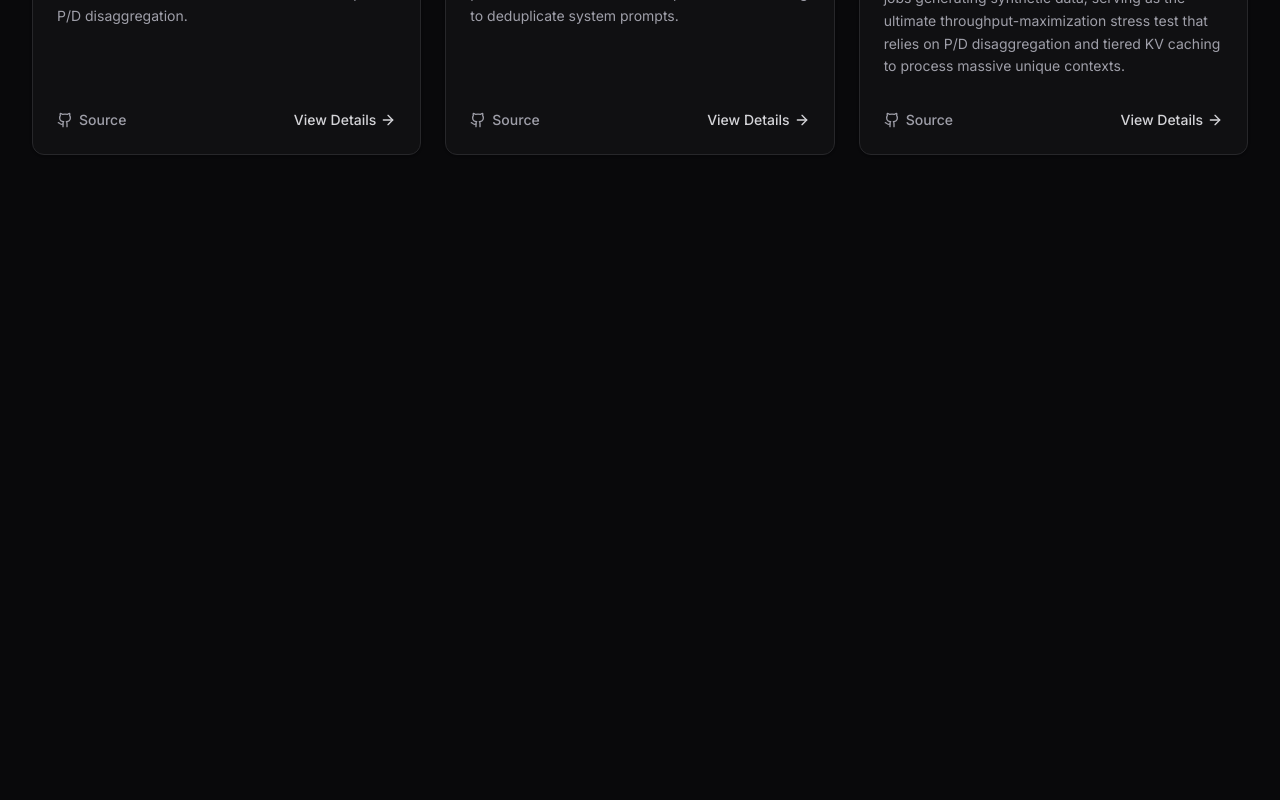
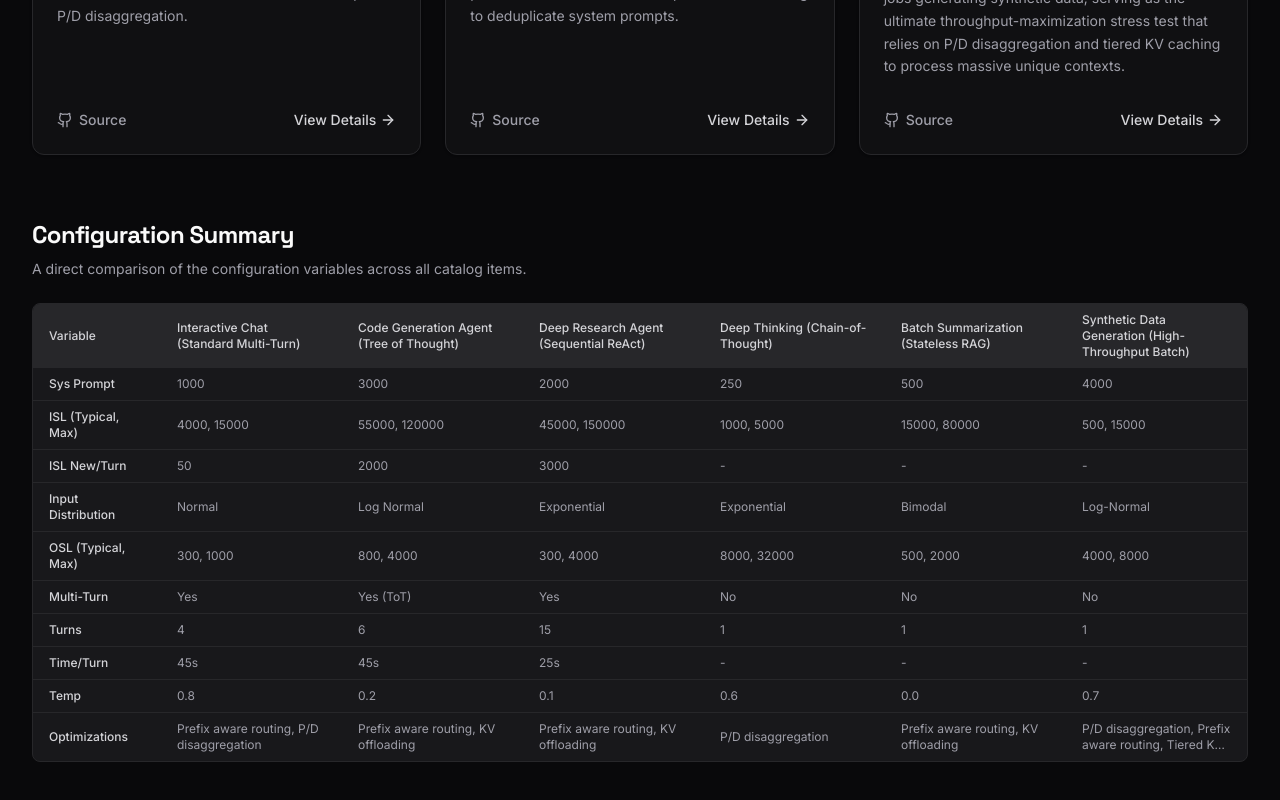
Before and after one commit to seanhorgan/workload-catalog-app, a React (Vite) app: page / in a window 1280 px wide. Shown: the part 816-1616 px from the top of the page. Before the commit the page ends 1019 px from the top, so only its background shows below. Built offline with nearby package versions, Linux system fonts and the light colour scheme.

Commit message:
Refresh values based on github and reorganize information

```diff
--- a/index.html
+++ b/index.html
@@ -3,7 +3,7 @@
   <head>
     <meta charset="UTF-8" />
     <meta name="viewport" content="width=device-width, initial-scale=1.0" />
-    <title>My Google AI Studio App</title>
+    <title>Workload Catalog</title>
   </head>
   <body>
     <div id="root"></div>
--- /dev/null
+++ b/scripts/validate_catalog.js
@@ -0,0 +1,91 @@
+import fs from 'fs';
+import path from 'path';
+import { fileURLToPath } from 'url';
+
+const __dirname = path.dirname(fileURLToPath(import.meta.url));
+
+const workloadsFile = path.join(__dirname, '../src/data/workloads.ts');
+const content = fs.readFileSync(workloadsFile, 'utf8');
+
+// Simple parsing of workloads.ts
+const workloads = [];
+const workloadMatches = content.matchAll(/\{\s*id:\s*"([^"]+)"[\s\S]*?githubUrl:\s*"([^"]+)"[\s\S]*?variables:\s*\{([\s\S]*?)\}/g);
+
+for (const match of workloadMatches) {
+  const id = match[1];
+  const githubUrl = match[2];
+  const variablesStr = match[3];
+
+  const variables = {};
+  const varMatches = variablesStr.matchAll(/(\w+):\s*"([^"]+)"/g);
+  for (const varMatch of varMatches) {
+    variables[varMatch[1]] = varMatch[2];
+  }
+
+  workloads.push({ id, githubUrl, variables });
+}
+
+console.log(`Found ${workloads.length} workloads in workloads.ts\n`);
+
+async function validate() {
+  for (const workload of workloads) {
+    console.log(`--------------------------------------------------`);
+    console.log(`Validating workload: ${workload.id}`);
+
+    // Construct raw URL for config.json
+    const rawUrl = workload.githubUrl
+      .replace('github.com', 'raw.githubusercontent.com')
+      .replace('/tree/', '/') + '/config.json';
+
+    console.log(`Fetching source of truth from: ${rawUrl}`);
+
+    try {
+      const response = await fetch(rawUrl);
+      if (!response.ok) {
+        console.error(`Error: Failed to fetch config (Status ${response.status})`);
+        continue;
+      }
+      const config = await response.json();
+
+      console.log(`\nComparison for ${workload.id}:`);
+
+      // Compare ISL
+      const localIsl = workload.variables.isl;
+      const remoteIslMax = config.input_sequence_length?.max;
+      console.log(`ISL:`);
+      console.log(`  Local (app):  ${localIsl}`);
+      console.log(`  Remote (git): Max = ${remoteIslMax}`);
+
+      if (localIsl && remoteIslMax) {
+        if (localIsl.includes(remoteIslMax.toString())) {
+          console.log(`  [OK] Remote Max (${remoteIslMax}) found in local string.`);
+        } else {
+          console.log(`  [FAIL] Remote Max (${remoteIslMax}) NOT found in local string.`);
+        }
+      }
+
+      // Compare OSL
+      const localOsl = workload.variables.osl;
+      const remoteOslMax = config.output_sequence_length?.max;
+      console.log(`OSL:`);
+      console.log(`  Local (app):  ${localOsl}`);
+      console.log(`  Remote (git): Max = ${remoteOslMax}`);
+
+      if (localOsl && remoteOslMax) {
+        if (localOsl.includes(remoteOslMax.toString())) {
+          console.log(`  [OK] Remote Max (${remoteOslMax}) found in local string.`);
+        } else {
+          console.log(`  [FAIL] Remote Max (${remoteOslMax}) NOT found in local string.`);
+        }
+      }
+
+      // Add more comparisons as needed
+
+    } catch (error) {
+      console.error(`Error validating ${workload.id}:`, error.message);
+    }
+    console.log(`--------------------------------------------------\n`);
+  }
+}
+
+validate();
--- /dev/null
+++ b/src/components/WorkloadSummaryTable.tsx
@@ -0,0 +1,80 @@
+import React from 'react';
+import { workloads } from '../data/workloads';
+
+export function WorkloadSummaryTable() {
+  // Helper to clean up mean/max text
+  const cleanValue = (val: string) => val.replace(/\s*\(.*?\)/g, '');
+
+  return (
+    <div className="mt-16">
+      <div className="mb-6">
+        <h2 className="font-display text-2xl font-bold tracking-tight text-zinc-50 mb-2">
+          Configuration Summary
+        </h2>
+        <p className="text-zinc-400 text-sm">
+          A direct comparison of the configuration variables across all catalog items.
+        </p>
+      </div>
+      <div className="overflow-x-auto rounded-lg border border-zinc-800 bg-zinc-900">
+        <table className="w-full text-xs text-left text-zinc-400 table-fixed">
+          <thead className="text-xs bg-zinc-800 text-zinc-300">
+            <tr>
+              <th scope="col" className="px-4 py-2 font-medium w-32 bg-zinc-850">Variable</th>
+              {workloads.map((w) => (
+                <th key={w.id} scope="col" className="px-4 py-2 font-medium" title={w.title}>
+                  {w.title}
+                </th>
+              ))}
+            </tr>
+          </thead>
+          <tbody>
+            <tr className="border-b border-zinc-800">
+              <td className="px-4 py-2 font-medium text-zinc-300 bg-zinc-850">Sys Prompt</td>
+              {workloads.map((w) => <td key={w.id} className="px-4 py-2">{w.variables.systemPrompt}</td>)}
+            </tr>
+            <tr className="border-b border-zinc-800">
+              <td className="px-4 py-2 font-medium text-zinc-300 bg-zinc-850">ISL (Typical, Max)</td>
+              {workloads.map((w) => <td key={w.id} className="px-4 py-2">{cleanValue(w.variables.isl)}</td>)}
+            </tr>
+            <tr className="border-b border-zinc-800">
+              <td className="px-4 py-2 font-medium text-zinc-300 bg-zinc-850">ISL New/Turn</td>
+              {workloads.map((w) => <td key={w.id} className="px-4 py-2">{w.variables.islNewPerTurn}</td>)}
+            </tr>
+            <tr className="border-b border-zinc-800">
+              <td className="px-4 py-2 font-medium text-zinc-300 bg-zinc-850">Input Distribution</td>
+              {workloads.map((w) => <td key={w.id} className="px-4 py-2">{w.variables.distribution}</td>)}
+            </tr>
+            <tr className="border-b border-zinc-800">
+              <td className="px-4 py-2 font-medium text-zinc-300 bg-zinc-850">OSL (Typical, Max)</td>
+              {workloads.map((w) => <td key={w.id} className="px-4 py-2">{cleanValue(w.variables.osl)}</td>)}
+            </tr>
+            <tr className="border-b border-zinc-800">
+              <td className="px-4 py-2 font-medium text-zinc-300 bg-zinc-850">Multi-Turn</td>
+              {workloads.map((w) => <td key={w.id} className="px-4 py-2">{w.variables.multiTurn}</td>)}
+            </tr>
+            <tr className="border-b border-zinc-800">
+              <td className="px-4 py-2 font-medium text-zinc-300 bg-zinc-850">Turns</td>
+              {workloads.map((w) => <td key={w.id} className="px-4 py-2">{w.variables.turnsMean}</td>)}
+            </tr>
+            <tr className="border-b border-zinc-800">
+              <td className="px-4 py-2 font-medium text-zinc-300 bg-zinc-850">Time/Turn</td>
+              {workloads.map((w) => <td key={w.id} className="px-4 py-2">{w.variables.timeBetweenTurns}</td>)}
+            </tr>
+            <tr className="border-b border-zinc-800">
+              <td className="px-4 py-2 font-medium text-zinc-300 bg-zinc-850">Temp</td>
+              {workloads.map((w) => <td key={w.id} className="px-4 py-2">{w.variables.modelTemperature}</td>)}
+            </tr>
+            <tr>
+              <td className="px-4 py-2 font-medium text-zinc-300 bg-zinc-850">Optimizations</td>
+              {workloads.map((w) => (
+                <td key={w.id} className="px-4 py-2 text-zinc-400 text-xs" title={w.variables.serverOptimizations}>
+                  <div className="line-clamp-2">{w.variables.serverOptimizations}</div>
+                </td>
+              ))}
+            </tr>
+          </tbody>
+        </table>
+      </div>
+    </div>
+  );
+}
--- a/src/data/workloads.ts
+++ b/src/data/workloads.ts
@@ -30,9 +30,9 @@ export const workloads: Workload[] = [
     dataset: "https://github.com/alibaba-edu/qwen-bailian-usagetraces-anon",
     githubUrl: "https://github.com/kubernetes-sigs/inference-perf/tree/main/workload-catalog/interactive-chat",
     variables: {
-      isl: "1500, 15000 (median, max)",
+      isl: "4000, 15000 (mean, max)",
       islNewPerTurn: "50",
-      osl: "300 (median)",
+      osl: "300, 1000 (mean, max)",
       distribution: "Normal",
       multiTurn: "Yes",
       turnsMean: "4",
@@ -51,9 +51,9 @@ export const workloads: Workload[] = [
     dataset: "https://huggingface.co/datasets/togethercomputer/CoderForge-Preview",
     githubUrl: "https://github.com/kubernetes-sigs/inference-perf/tree/main/workload-catalog/code-generation",
     variables: {
-      isl: "55000, 100,000 (median, max)",
+      isl: "55000, 120000 (mean, max)",
       islNewPerTurn: "2000",
-      osl: "800, 4000 (median, max)",
+      osl: "800, 4000 (mean, max)",
       distribution: "Log Normal",
       multiTurn: "Yes (ToT)",
       turnsMean: "6",
@@ -72,9 +72,9 @@ export const workloads: Workload[] = [
     dataset: "https://huggingface.co/datasets/iMeanAI/Mind2Web-Live",
     githubUrl: "https://github.com/kubernetes-sigs/inference-perf/tree/main/workload-catalog/deep-research",
     variables: {
-      isl: "45000, 100,000 (median, max)",
+      isl: "45000, 150000 (mean, max)",
       islNewPerTurn: "3000",
-      osl: "300, 3000 (median, max)",
+      osl: "300, 4000 (mean, max)",
       distribution: "Exponential",
       multiTurn: "Yes",
       turnsMean: "15",
@@ -91,7 +91,7 @@ export const workloads: Workload[] = [
     narrative: "Represents o1/o3 style reasoning models. A relatively short prompt triggers a massive, uninterrupted generation phase of up to 32,000 tokens. There are no multi-turn pauses or tool calls; the model simply \"thinks\" and outputs.",
     models: "GLM-5 (Reasoning), Kimi K2.5 (Reasoning), DeepSeek-V3.2 Speciale",
     dataset: "https://huggingface.co/datasets/opencompass/AIME2025",
-    githubUrl: "https://github.com/kubernetes-sigs/inference-perf/tree/main/workload-catalog/deep-thinking",
+    githubUrl: "https://github.com/kubernetes-sigs/inference-perf/tree/main/workload-catalog/reasoning",
     variables: {
       isl: "1000, 5000 (median, max)",
       islNewPerTurn: "-",
@@ -112,9 +112,9 @@ export const workloads: Workload[] = [
     narrative: "A batch job processing massive, distinct corporate documents (up to 50,000 tokens) to produce a short 500-token summary. Because it is stateless and single-turn, the KV cache is immediately discarded after the generation completes.",
     models: "Qwen3-8B, Gemma 4 31B, Devstral Small 2",
     dataset: "https://huggingface.co/datasets/caskcsg/LongBench-Pro",
-    githubUrl: "https://github.com/kubernetes-sigs/inference-perf/tree/main/workload-catalog/batch-summarization",
+    githubUrl: "https://github.com/kubernetes-sigs/inference-perf/tree/main/workload-catalog/batch-summarization-rag",
     variables: {
-      isl: "15000, 50000 (median, max)",
+      isl: "15000, 80000 (mean, max)",
       islNewPerTurn: "-",
       osl: "500, 2000 (mean, max)",
       distribution: "Bimodal",
@@ -133,11 +133,11 @@ export const workloads: Workload[] = [
     narrative: "Represents massive-scale, asynchronous batch jobs designed to generate synthetic training data. Researchers submit millions of rows of seed data or prompts. Unlike interactive workloads, this is entirely throughput-oriented.",
     models: "Qwen3-Coder-480B, DeepSeek-V3.2, GLM-5",
     dataset: "https://huggingface.co/datasets/HuggingFaceTB/cosmopedia",
-    githubUrl: "https://github.com/kubernetes-sigs/inference-perf/tree/main/workload-catalog/synthetic-data-generation",
+    githubUrl: "https://github.com/kubernetes-sigs/inference-perf/tree/main/workload-catalog/batch-synthetic-data-generation",
     variables: {
-      isl: "32000, 262000 (median, max)",
+      isl: "500, 15000 (mean, max)",
       islNewPerTurn: "-",
-      osl: "2000, 8000 (median, max)",
+      osl: "4000, 8000 (mean, max)",
       distribution: "Log-Normal",
       multiTurn: "No",
       turnsMean: "1",
--- a/src/pages/Catalog.tsx
+++ b/src/pages/Catalog.tsx
@@ -2,6 +2,7 @@ import React from 'react';
 import { workloads } from '../data/workloads';
 import { WorkloadCard } from '../components/WorkloadCard';
 import { Github, Database } from 'lucide-react';
+import { WorkloadSummaryTable } from '../components/WorkloadSummaryTable';
 
 export function Catalog() {
   return (
@@ -9,7 +10,7 @@ export function Catalog() {
       <div className="mb-12 flex flex-col gap-6 md:flex-row md:items-center md:justify-between">
         <div className="max-w-4xl">
           <h1 className="font-display text-4xl font-bold tracking-tight text-zinc-50 mb-4">
-            Real-world Workload Catalog
+            Workload Catalog
           </h1>
           <p className="text-lg text-zinc-400 leading-relaxed">
             This is catalog of benchmarking workloads that represent real-world inference use cases. Extending beyond standard single-turn prompts, it models the distinct system constraints of agentic workflows—where models generate commands, pause for external tool execution, and inject results into subsequent prompts. By simulating these causal dependencies and inter-request wait times, users can evaluate KV cache retention, prefix-aware routing, and memory fragmentation under realistic agent-driven load.
@@ -31,6 +32,8 @@ export function Catalog() {
           <WorkloadCard key={workload.id} workload={workload} />
         ))}
       </div>
+
+      <WorkloadSummaryTable />
     </div>
   );
 }
--- a/src/pages/WorkloadDetail.tsx
+++ b/src/pages/WorkloadDetail.tsx
@@ -60,18 +60,40 @@ export function WorkloadDetail() {
           <h2 className="font-display text-xl font-semibold text-white mb-4">Configuration Variables</h2>
           <div className="rounded-xl border border-zinc-800 bg-zinc-900/50 p-6">
             <dl className="grid grid-cols-1 sm:grid-cols-2 md:grid-cols-3 lg:grid-cols-4 gap-6">
-              {Object.entries(workload.variables).map(([key, value]) => {
-                const label = key.replace(/([A-Z])/g, ' $1').replace(/^./, str => str.toUpperCase());
+              {[
+                'systemPrompt',
+                'isl',
+                'islNewPerTurn',
+                'distribution',
+                'multiTurn',
+                'turnsMean',
+                'timeBetweenTurns',
+                'osl',
+                'modelTemperature'
+              ].map((key) => {
+                const value = workload.variables[key as keyof typeof workload.variables];
+                const label = key === 'distribution' ? 'Input Distribution' : key.replace(/([A-Z])/g, ' $1').replace(/^./, str => str.toUpperCase());
+
+                // Extract parenthetical suffix if present
+                const match = value.match(/\((.*?)\)/);
+                const suffix = match ? `(${match[1]})` : '';
+                const cleanVal = value.replace(/\s*\(.*?\)/g, '');
+
                 return (
                   <div key={key} className="space-y-1">
-                    <dt className="text-xs font-medium text-zinc-400 uppercase tracking-wider">{label}</dt>
-                    <dd className="text-sm text-zinc-100 font-medium break-words">{value}</dd>
+                    <dt className="text-xs font-medium text-zinc-400 tracking-wider flex items-center gap-1">
+                      <span className="uppercase">{label}</span>
+                      {suffix && <span className="text-zinc-500 lowercase">{suffix}</span>}
+                    </dt>
+                    <dd className="text-sm text-zinc-100 font-medium break-words">{cleanVal}</dd>
                   </div>
                 );
               })}
             </dl>
           </div>
         </section>
+
+
 
         {/* Bottom grid for Models and System Impact */}
         <div className="grid grid-cols-1 gap-8 md:grid-cols-2">
@@ -100,9 +122,12 @@ export function WorkloadDetail() {
           <section>
             <h2 className="font-display text-xl font-semibold text-white mb-4">System Impact</h2>
             <div className="rounded-xl bg-zinc-900/80 p-6 border border-zinc-800">
-              <p className="text-sm text-zinc-400 leading-relaxed">
-                This workload relies heavily on <strong className="text-zinc-200 font-medium">{workload.variables.serverOptimizations.toLowerCase()}</strong> to maintain optimal latency and scale efficiently.
+              <p className="text-sm text-zinc-400 leading-relaxed mb-4">
+                This workload relies heavily on the following optimizations to maintain optimal latency and scale efficiently:
               </p>
+              <div className="text-sm text-zinc-100 font-medium break-words">
+                {workload.variables.serverOptimizations}
+              </div>
             </div>
           </section>
         </div>
```
